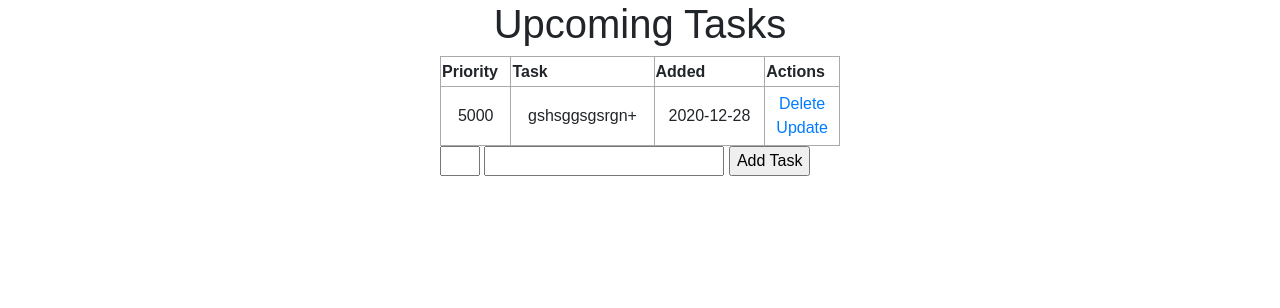
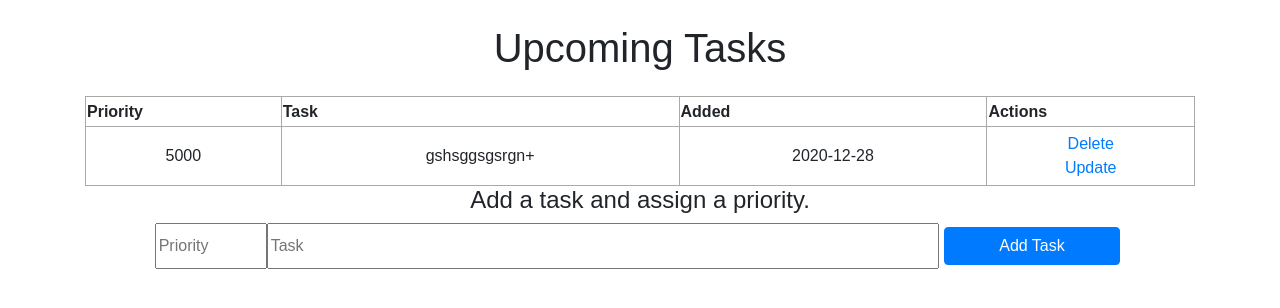
Before and after one commit to drewwmercer/flask-task-app, a Flask app: page / in a window 1280 px wide. Shown: the top 308 px of the page. Run offline with Flask 2, Linux system fonts and the light colour scheme; data comes from the database, SQL or seed files in the repository; some libraries are stand-ins or nearby versions.

Commit message:
Adding bootstrap elements to index

```diff
--- a/templates/index.html
+++ b/templates/index.html
@@ -5,10 +5,9 @@
 {% endblock %}
 
 {% block body %}
-<div class="content">
-<h1>Upcoming Tasks</h1>
-{% if tasks|length < 1 %}
-<h4>There are no tasks. Create one below to get started.</h4>
+<div class="container">
+    <h1 class='my-4'>Upcoming Tasks</h1>
+    {% if tasks|length < 1 %} <h4>There are no tasks. Create one below to get started.</h4>
         {% else %}
         <table>
             <tr>
@@ -31,11 +30,17 @@
             {% endfor %}
         </table>
         {% endif %}
-
+        <div class='row justify-content-md-center'>
+            <h4>Add a task and assign a priority.</h4>
+        </div>
         <form action='/' method='POST'>
-    <input type="text" name="priority" id="priority">
-    <input type="text" name="content" id="content">
-    <input type="submit" value="Add Task">
+            <div class="form-row justify-content-md-center">
+                <input type="text" name="priority" id="priority" placeholder='Priority'>
+                <input type="text" name="content" id="content" placeholder='Task'>
+                <div class="col-sm-2 my-1">
+                    <button type="submit" class="btn btn-primary btn-block" value="Add Task">Add Task</button>
+                </div>
+            </div>
         </form>
 
 </div>
```
Lines whose indentation alone changed are shown as unchanged.
